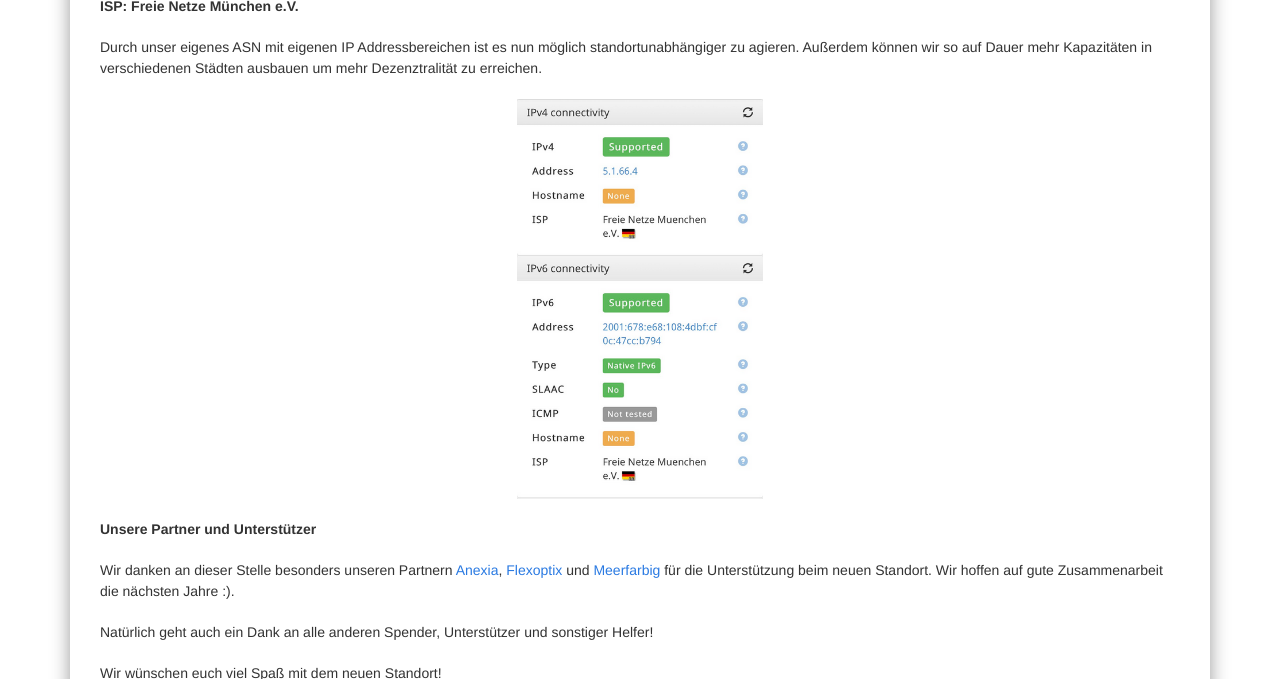
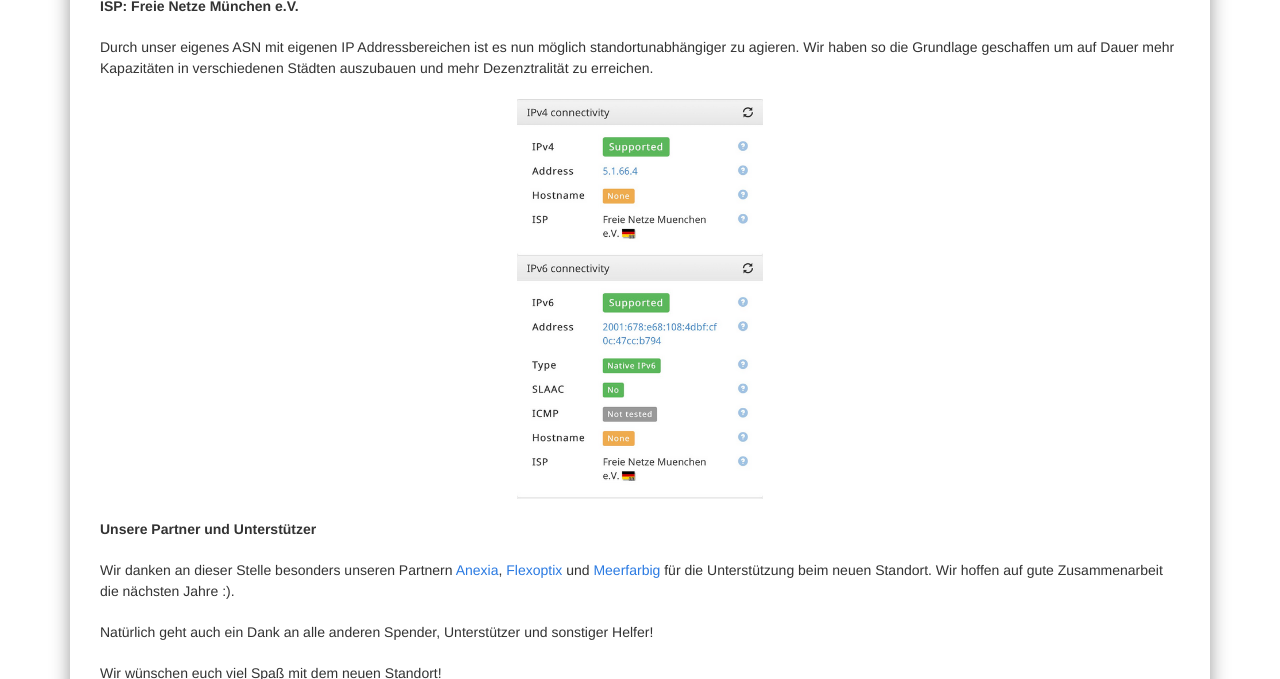
Before and after one commit to freifunkMUC/freifunkmuc.github.io, a Jekyll site: the page built from _posts/2020-11-16-neues-rechenzentrum.markdown, in a window 1280 px wide and 900 px high, scrolled down 1353 px, cut to the strip 221-900 px from the top of the window. Built offline with Jekyll 4.4.1, drawn with Linux system fonts in a browser that asks for light colours.

Commit message:
Update 2020-11-16-neues-rechenzentrum.markdown

```diff
--- a/_posts/2020-11-16-neues-rechenzentrum.markdown
+++ b/_posts/2020-11-16-neues-rechenzentrum.markdown
@@ -16,7 +16,7 @@ Unser neues Setup besteht aus zwei HP Servern mit je 128GB RAM, 2x 1TB SSD, 32 C
 
 **ISP: Freie Netze München e.V.**
 
-Durch unser eigenes ASN mit eigenen IP Addressbereichen ist es nun möglich standortunabhängiger zu agieren. Außerdem können wir so auf Dauer mehr Kapazitäten in verschiedenen Städten ausbauen um mehr Dezenztralität zu erreichen.
+Durch unser eigenes ASN mit eigenen IP Addressbereichen ist es nun möglich standortunabhängiger zu agieren.  Wir haben so die Grundlage geschaffen um auf Dauer mehr Kapazitäten in verschiedenen Städten auszubauen und mehr Dezenztralität zu erreichen.
 
 ![ISP as212567](/assets/rz/isp-as212567.png){: height="400px" }
 
```
